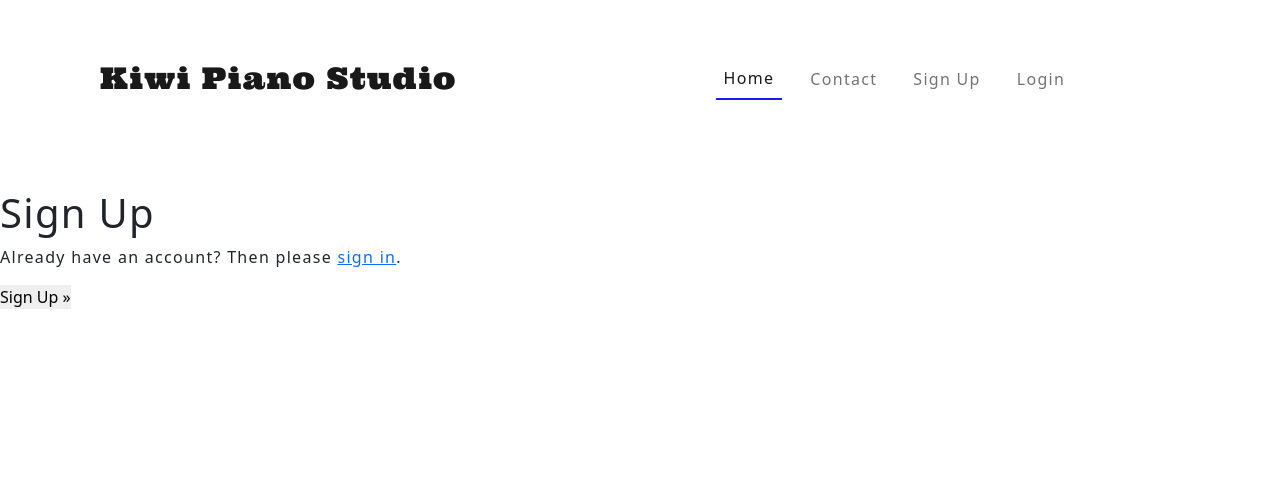
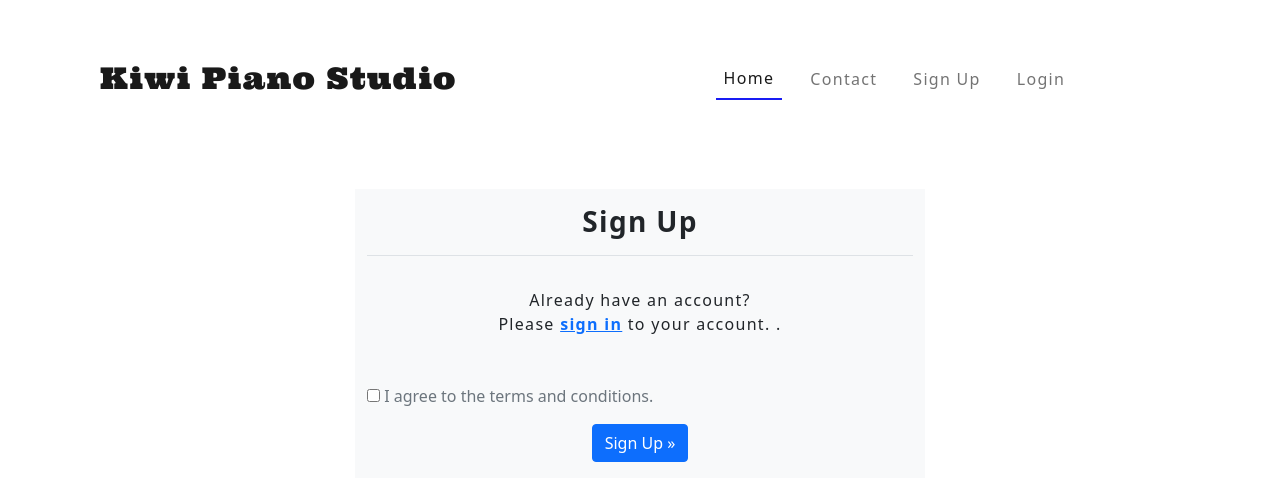
Before and after one commit to PeterLourens/kiwipiano, a Django app: page /signup/ in a window 1280 px wide. Shown: the top 501 px of the page. Run offline with Django 3.2, Linux system fonts and the light colour scheme; some libraries are stand-ins or nearby versions.

Commit message:
Add code to signup.html

```diff
--- a/templates/account/signup.html
+++ b/templates/account/signup.html
@@ -1,21 +1,62 @@
 {% extends "account/base.html" %}
+{% load crispy_forms_tags %}
 
 {% load i18n %}
 
 {% block head_title %}{% trans "Signup" %}{% endblock %}
 
 {% block content %}
-<h1>{% trans "Sign Up" %}</h1>
 
-<p>{% blocktrans %}Already have an account? Then please <a href="{{ login_url }}">sign in</a>.{% endblocktrans %}</p>
 
-<form class="signup" id="signup_form" method="post" action="{% url 'account_signup' %}">
+
+<main class="register-container container">
+    <div class="row align-items-center justify-content-center">
+      <div class="col-md-6 bg-light">
+
+        <h3 class="text-center fw-bold my-3">{% trans "Sign Up" %}</h3>
+
+        <div class="border-top my-3 py-3 text-center">
+
+          <p class="pt-3">
+            {% blocktrans %}Already have an account? <br>Please
+            <a href="{{ login_url }}" class="my-3"><strong>sign in</strong></a>
+            <span>to your account.</span>
+            .{% endblocktrans %}
+          </p>
+
+        </div>
+
+
+
+        <form class="signup justify-content-center align-items-center" id="signup_form" method="POST" action="{% url 'account_signup' %}">
           {% csrf_token %}
           {{ form.as_p }}
+
+
           {% if redirect_field_value %}
           <input type="hidden" name="{{ redirect_field_name }}" value="{{ redirect_field_value }}" />
           {% endif %}
-  <button type="submit">{% trans "Sign Up" %} &raquo;</button>
+
+           <div class="justify-content-center">
+             <input type="checkbox" name="terms" id="terms">
+             <label for="terms" class="text-muted">I agree to the terms and conditions.</label>
+           </div>
+
+          <div class="form-group my-3 text-center">
+             <button class="btn btn-primary" type=" submit">{% trans "Sign Up" %} &raquo;</button>
+
+          </div>
+
         </form>
 
+      </div>
+
+
+    </div>
+
+
+</main>
+
+
+
 {% endblock %}
--- a/templates/booking_form.html
+++ b/templates/booking_form.html
@@ -1,4 +1,6 @@
 {% extends "base.html" %}
+
+{% load crispy_forms_tags %}
 
 {% load i18n %}
 {% load account %}
```
Lines whose indentation alone changed are shown as unchanged.
